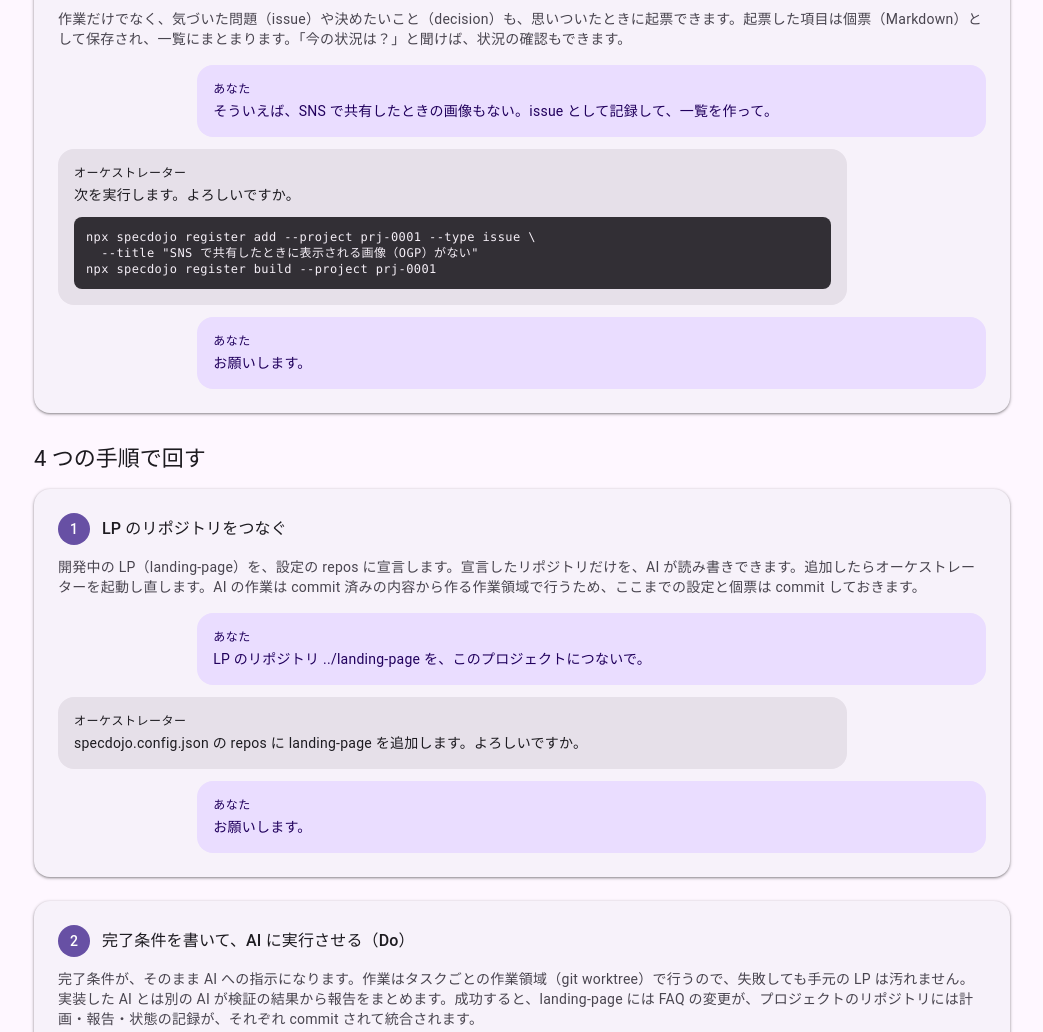
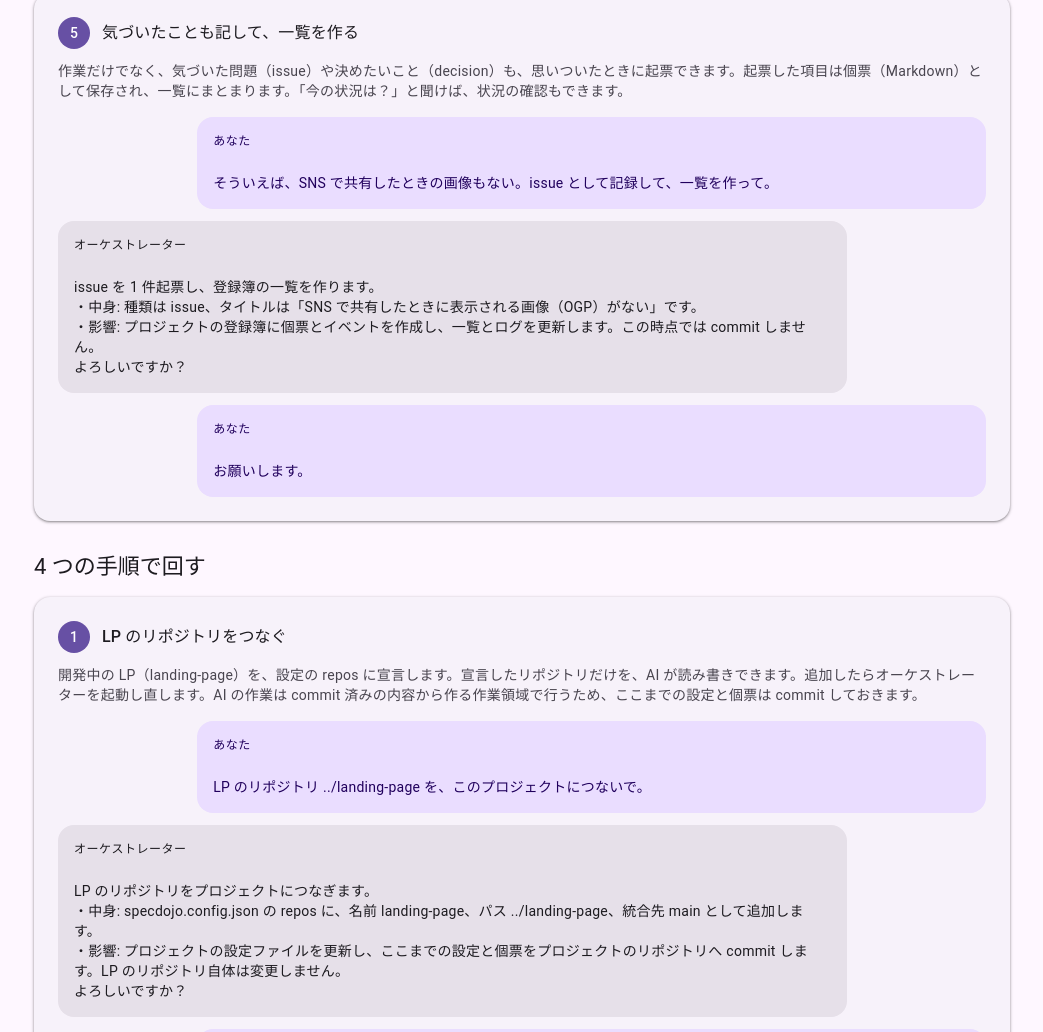
Before and after one commit to specdojo/specdojo-lp, an Astro site: page / in a window 1280 px wide. Shown: the part 5362-6394 px from the top of the page, without its empty margins (118-1161 px from the left). Built offline with nearby package versions, Linux system fonts and the light colour scheme; Astro itself is replaced by a stand-in of ours.

Commit message:
exec(register PJR-ABMP): LP の会話例でオーケストレーターが内容を日本語で確かめる形にする
Refs: prj-0002:PJR-ABMP

```diff
--- a/src/components/sections/GetStarted.astro
+++ b/src/components/sections/GetStarted.astro
@@ -14,7 +14,6 @@ type Prerequisite = {
 type DialogLine = {
   speaker: "you" | "orchestrator";
   text: string;
-  code?: string[];
 };
 
 type ConversationStep = {
@@ -128,8 +127,10 @@ const conversationGroups: StepGroup<ConversationStep>[] = [
           },
           {
             speaker: "orchestrator",
-            text: "次を実行します。よろしいですか。",
-            code: addTodoCode,
+            text: `todo を 1 件起票します。
+・中身: 種類は todo、タイトルは「LP によくある質問（FAQ）の節を加える」です。
+・影響: プロジェクトの登録簿に個票とイベントを作成します。この時点では commit しません。
+よろしいですか？`,
           },
           { speaker: "you", text: "お願いします。" },
         ],
@@ -144,8 +145,10 @@ const conversationGroups: StepGroup<ConversationStep>[] = [
           },
           {
             speaker: "orchestrator",
-            text: "次を実行します。よろしいですか。",
-            code: addIssueAndBuildCode,
+            text: `issue を 1 件起票し、登録簿の一覧を作ります。
+・中身: 種類は issue、タイトルは「SNS で共有したときに表示される画像（OGP）がない」です。
+・影響: プロジェクトの登録簿に個票とイベントを作成し、一覧とログを更新します。この時点では commit しません。
+よろしいですか？`,
           },
           { speaker: "you", text: "お願いします。" },
         ],
@@ -165,7 +168,10 @@ const conversationGroups: StepGroup<ConversationStep>[] = [
           },
           {
             speaker: "orchestrator",
-            text: "specdojo.config.json の repos に landing-page を追加します。よろしいですか。",
+            text: `LP のリポジトリをプロジェクトにつなぎます。
+・中身: specdojo.config.json の repos に、名前 landing-page、パス ../landing-page、統合先 main として追加します。
+・影響: プロジェクトの設定ファイルを更新し、ここまでの設定と個票をプロジェクトのリポジトリへ commit します。LP のリポジトリ自体は変更しません。
+よろしいですか？`,
           },
           { speaker: "you", text: "お願いします。" },
         ],
@@ -180,8 +186,10 @@ const conversationGroups: StepGroup<ConversationStep>[] = [
           },
           {
             speaker: "orchestrator",
-            text: "個票に完了条件を書き、次を実行します。よろしいですか。",
-            code: execCode,
+            text: `FAQ の todo に完了条件を書き、AI に実行させます。
+・中身: 5 つの質問への回答、メニューから FAQ への移動、npm run build の成功を完了条件にし、PJR-XXXX を claude-executor と claude-reporter で実行します。
+・影響: プロジェクトの個票と実行記録、landing-page の成果物を更新して、それぞれの統合先へ commit します。成功すると項目は確認待ち（review）になります。
+よろしいですか？`,
           },
           { speaker: "you", text: "お願いします。" },
           {
@@ -211,8 +219,10 @@ const conversationGroups: StepGroup<ConversationStep>[] = [
           },
           {
             speaker: "orchestrator",
-            text: "次を実行します。よろしいですか。",
-            code: improveCode,
+            text: `改善の todo を 1 件起票し、FAQ の項目を完了にします。
+・中身: 「FAQ の回答をスマートフォンで読みやすくする」を todo として起票し、FAQ の項目には「FAQ の節を加え、問い合わせの多い 5 つの質問に答えた」と結論を記録します。
+・影響: プロジェクトの登録簿の個票・イベント・一覧・ログを更新し、develop へ 2 件 commit します。LP のリポジトリは変更しません。
+よろしいですか？`,
           },
           { speaker: "you", text: "お願いします。" },
         ],
@@ -415,8 +425,9 @@ const speakerLabels = {
                         <p class="text-label-medium">
                           {speakerLabels[line.speaker]}
                         </p>
-                        <p class="mt-1 text-body-medium">{line.text}</p>
-                        {line.code && <pre class="mt-3 overflow-x-auto rounded-small bg-inverse-surface p-3 text-body-small text-inverse-on-surface"><code>{line.code.join("\n")}</code></pre>}
+                        <p class="mt-1 whitespace-pre-line text-body-medium">
+                          {line.text}
+                        </p>
                       </li>
                     ))}
                   </ul>
```
